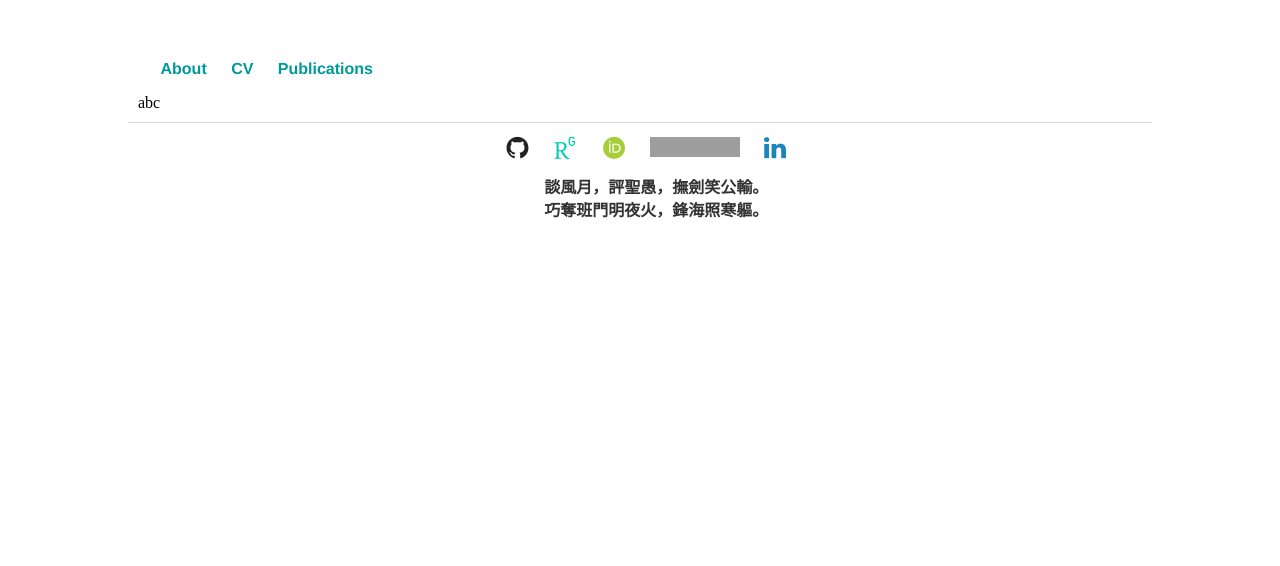
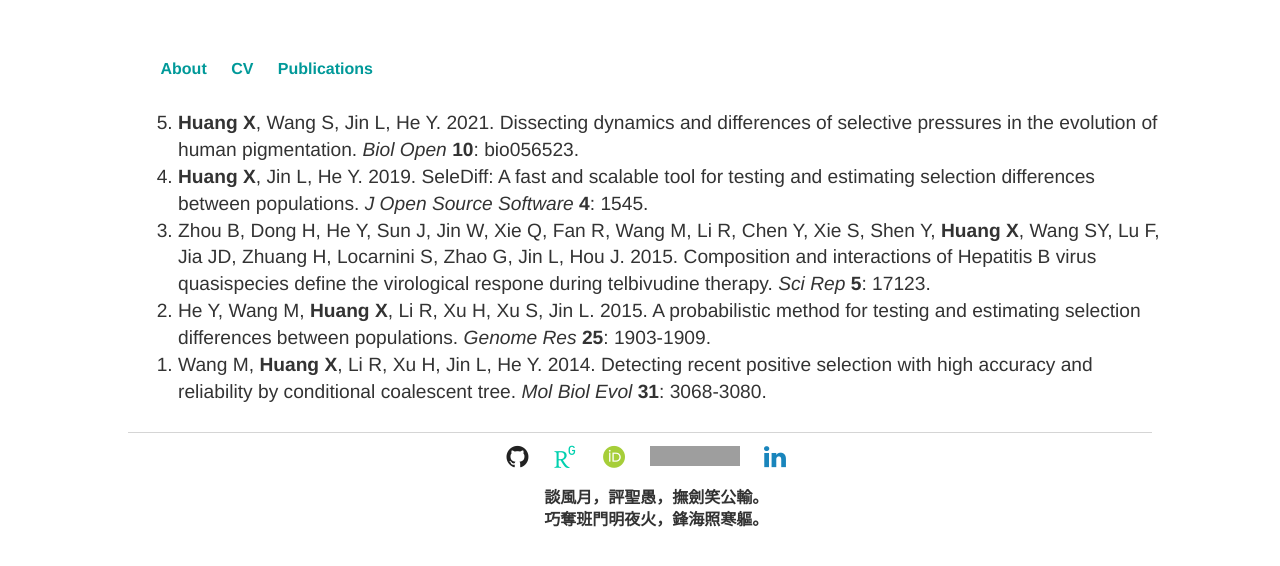
Before and after one commit to xin-huang/xin-huang.github.io, a Jekyll site: the page built from publications/index.html, in a window 1280 px wide. Shown: the top 566 px of the page. Built offline with Jekyll 4.4.1, drawn with Linux system fonts in a browser that asks for light colours; some web fonts are replaced; comment, search, counter and statistics services are not loaded; grey boxes are pictures that could not be loaded.

Commit message:
20210104 Update publications

```diff
--- a/publications/index.html
+++ b/publications/index.html
@@ -3,4 +3,10 @@
 title: Publications
 ---
 
-abc
+<ol reversed>
+    <li><b>Huang X</b>, Wang S, Jin L, He Y. 2021. Dissecting dynamics and differences of selective pressures in the evolution of human pigmentation. <i>Biol Open</i> <b>10</b>: bio056523.</li>
+    <li><b>Huang X</b>, Jin L, He Y. 2019. SeleDiff: A fast and scalable tool for testing and estimating selection differences between populations. <i>J Open Source Software</i> <b>4</b>: 1545.</li>
+    <li>Zhou B, Dong H, He Y, Sun J, Jin W, Xie Q, Fan R, Wang M, Li R, Chen Y, Xie S, Shen Y, <b>Huang X</b>, Wang SY, Lu F, Jia JD, Zhuang H, Locarnini S, Zhao G, Jin L, Hou J. 2015. Composition and interactions of Hepatitis B virus quasispecies define the virological respone during telbivudine therapy. <i>Sci Rep</i> <b>5</b>: 17123.</li>
+    <li>He Y, Wang M, <b>Huang X</b>, Li R, Xu H, Xu S, Jin L. 2015. A probabilistic method for testing and estimating selection differences between populations. <i>Genome Res</i> <b>25</b>: 1903-1909.</li>
+    <li>Wang M, <b>Huang X</b>, Li R, Xu H, Jin L, He Y. 2014. Detecting recent positive selection with high accuracy and reliability by conditional coalescent tree. <i>Mol Biol Evol</i> <b>31</b>: 3068-3080.</li>
+</ol>
```
